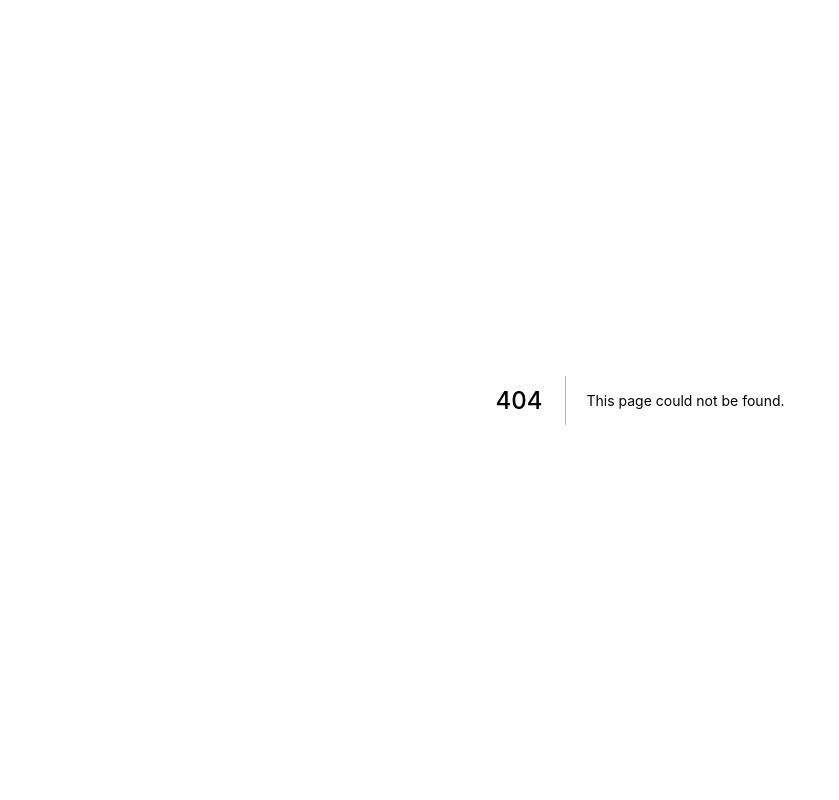
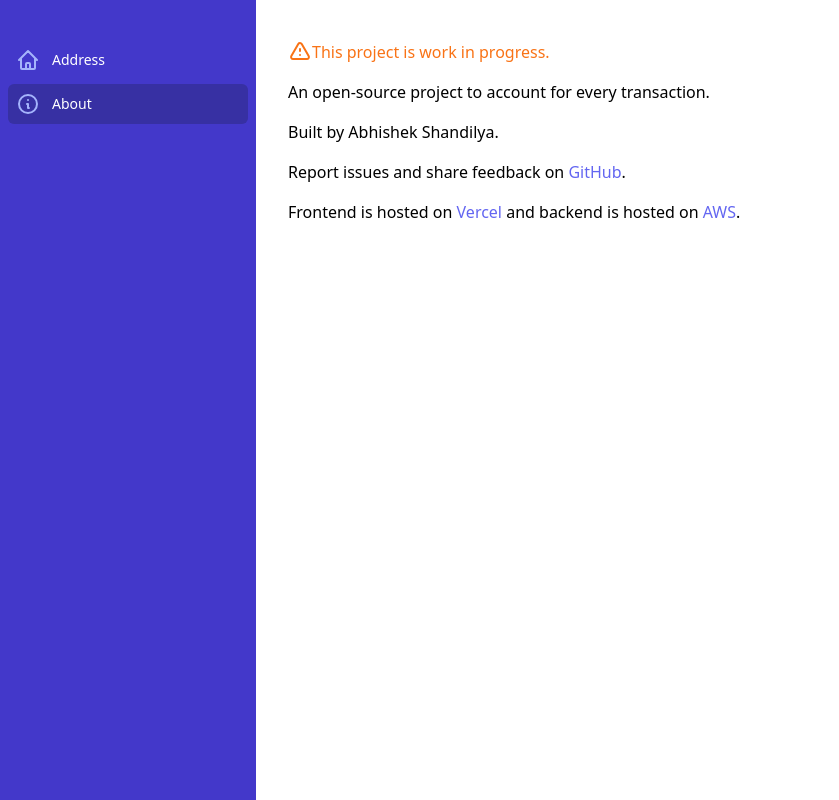
Before and after one commit to abhiShandy/bitcoin-labels, a Next.js app in the folder client/: page /about in a window 1280 px wide. Before the commit this address had no page. Shown: the whole page, without its empty margins (0-839 px from the left). Built offline with nearby package versions, Linux system fonts and the light colour scheme.

Commit message:
about page

```diff
--- /dev/null
+++ b/client/components/ExternalLink.tsx
@@ -0,0 +1,9 @@
+import React from "react";
+
+export default function ExternalLink({ children, href }) {
+  return (
+    <a href={href} target="_blank" rel="noreferrer" className="text-indigo-500">
+      {children}
+    </a>
+  );
+}
--- a/client/components/MasterPubKeyForm.tsx
+++ b/client/components/MasterPubKeyForm.tsx
@@ -4,7 +4,9 @@ export default function MasterPubKeyForm({ xpub, setXpub, generateAddress }) {
   return (
     <form>
       <div className="flex flex-col mt-4">
-        <label className="text-lg pb-2">Enter master public key</label>
+        <label className="text-lg pb-2">
+          Paste a master public key (starting with zpub)
+        </label>
         <textarea
           className="border-2 rounded p-2"
           value={xpub}
--- a/client/components/SidebarLayout.tsx
+++ b/client/components/SidebarLayout.tsx
@@ -1,7 +1,13 @@
 /* This example requires Tailwind CSS v2.0+ */
 import React, { Fragment, useState } from "react";
 import { Dialog, Transition } from "@headlessui/react";
-import { HomeIcon, MenuIcon, XIcon } from "@heroicons/react/outline";
+import {
+  HomeIcon,
+  InformationCircleIcon,
+  MenuIcon,
+  XIcon,
+} from "@heroicons/react/outline";
+import Link from "next/link";
 
 function classNames(...classes) {
   return classes.filter(Boolean).join(" ");
@@ -13,9 +19,15 @@ export default function SidebarLayout({ children, title }) {
   const navigation = [
     {
       name: "Address",
-      href: "#",
+      href: "/",
       icon: HomeIcon,
       current: title === "Address",
+    },
+    {
+      name: "About",
+      href: "/about",
+      icon: InformationCircleIcon,
+      current: title === "About",
     },
   ];
 
@@ -155,9 +167,8 @@ export default function SidebarLayout({ children, title }) {
               </div> */}
               <nav className="mt-5 flex-1 px-2 space-y-1">
                 {navigation.map((item) => (
-                  <a
-                    key={item.name}
-                    href={item.href}
+                  <Link key={item.name} href={item.href}>
+                    <span
                       className={classNames(
                         item.current
                           ? "bg-indigo-800 text-white"
@@ -170,7 +181,8 @@ export default function SidebarLayout({ children, title }) {
                         aria-hidden="true"
                       />
                       {item.name}
-                  </a>
+                    </span>
+                  </Link>
                 ))}
               </nav>
             </div>
--- /dev/null
+++ b/client/pages/about.tsx
@@ -0,0 +1,40 @@
+import SidebarLayout from "../components/SidebarLayout";
+import React from "react";
+import Head from "next/head";
+import ExternalLink from "../components/ExternalLink";
+import { ExclamationIcon } from "@heroicons/react/outline";
+
+export default function About() {
+  return (
+    <>
+      <Head>
+        <title>About Bit-Table</title>
+      </Head>
+      <SidebarLayout title="About">
+        <div className="flex flex-col gap-4">
+          <p className="text-orange-500 flex">
+            <ExclamationIcon className="h-6" />
+            This project is work in progress.
+          </p>
+          <p>An open-source project to account for every transaction.</p>
+          <p>Built by Abhishek Shandilya.</p>
+          <p>
+            Report issues and share feedback on{" "}
+            <ExternalLink href="https://github.com/abhiShandy/bit-table/issues">
+              GitHub
+            </ExternalLink>
+            .
+          </p>
+          <p>
+            Frontend is hosted on{" "}
+            <ExternalLink href="https://vercel.com/abhishandy">
+              Vercel
+            </ExternalLink>{" "}
+            and backend is hosted on{" "}
+            <ExternalLink href="https://aws.amazon.com/">AWS</ExternalLink>.
+          </p>
+        </div>
+      </SidebarLayout>
+    </>
+  );
+}
```
Lines whose indentation alone changed are shown as unchanged.
